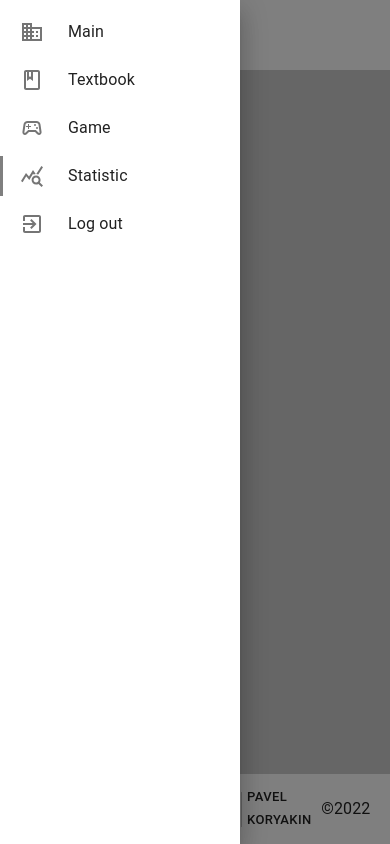
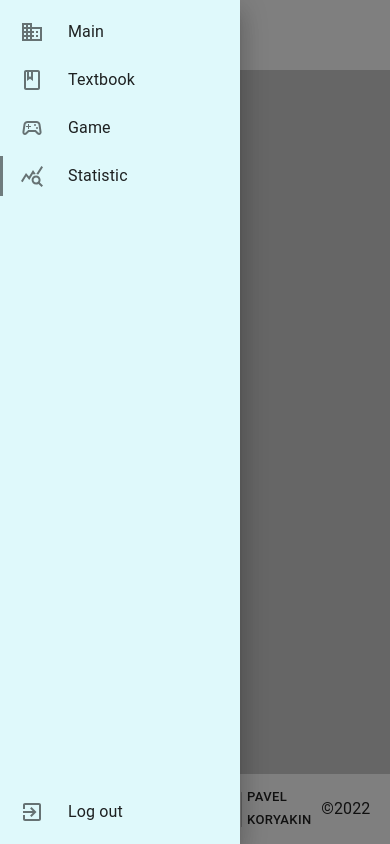
Before and after one commit to whityha/rslang, a React (Create React App) app: page /stat in a window 390 px wide. Both pictures are taken after a click on the button 52 px from the left and 35 px from the top of the page. Built offline with nearby package versions, Linux system fonts and the light colour scheme.

Commit message:
feat: add MobileMenu & title for Header

```diff
--- a/src/components/list-menu/list-menu.tsx
+++ b/src/components/list-menu/list-menu.tsx
@@ -22,7 +22,7 @@ const buttonsData = [
     id: 2,
     text: 'Textbook',
     icon: <BookOutlinedIcon />,
-    path: 'vocabulary',
+    path: 'textbook',
   },
   {
     id: 3,
--- a/src/layout/header.tsx
+++ b/src/layout/header.tsx
@@ -1,8 +1,26 @@
 import { FC } from 'react';
+import { useLocation } from 'react-router-dom';
 import { useTheme } from '@mui/material/styles';
 import useMediaQuery from '@mui/material/useMediaQuery';
-import { Paper, Button } from '@mui/material';
+import { Paper, Button, Typography } from '@mui/material';
 import MenuIcon from '@mui/icons-material/Menu';
+
+const getTitle = (pathname: string): string => {
+  switch (pathname) {
+    case '/':
+      return 'Main';
+    case '/textbook':
+      return 'Textbook';
+    case '/games':
+      return 'Games';
+    case '/stat':
+      return 'Statistic';
+    case '/reg':
+      return 'Registration';
+    default:
+      return '';
+  }
+};
 
 interface HeaderProps {
   // eslint-disable-next-line no-unused-vars
@@ -10,17 +28,30 @@ interface HeaderProps {
 }
 
 const Header: FC<HeaderProps> = ({ setOpen }: HeaderProps) => {
+  const { pathname } = useLocation();
   const theme = useTheme();
   const matches = useMediaQuery(theme.breakpoints.up('md'));
 
   return (
-    <Paper sx={{ minHeight: 70, px: 2.5, display: 'flex' }} elevation={0}>
+    <Paper
+      sx={{
+        minHeight: 70,
+        px: 2.5,
+        display: 'flex',
+        alignItems: 'center',
+      }}
+      component="header"
+      elevation={0}
+    >
       {!matches
         && (
         <Button onClick={() => setOpen(true)} sx={{ borderRadius: '50%' }}>
-          <MenuIcon />
+          <MenuIcon color="inherit" />
         </Button>
         )}
+      <Typography variant="h1" sx={{ fontSize: 34, fontWeight: 400 }}>
+        {getTitle(pathname)}
+      </Typography>
     </Paper>
   );
 };
--- a/src/layout/menu.tsx
+++ b/src/layout/menu.tsx
@@ -32,7 +32,7 @@ const buttonsData = [
     id: 2,
     text: 'Textbook',
     icon: <BookOutlinedIcon />,
-    path: 'vocabulary',
+    path: 'textbook',
   },
   {
     id: 3,
--- a/src/layout/mobile-menu.tsx
+++ b/src/layout/mobile-menu.tsx
@@ -34,7 +34,12 @@ const MobileMenu: FC<MobileMenuProps> = ({ openMenu, setOpenMenu }: MobileMenuPr
   return (
     <Drawer open={state} onClose={toggleDrawer()}>
       <Box
-        sx={{ width: 240 }}
+        sx={{
+          width: 240,
+          display: 'flex',
+          flexGrow: 1,
+          bgcolor: '#dff9fb',
+        }}
         role="presentation"
         onClick={toggleDrawer()}
         onKeyDown={toggleDrawer()}
```
